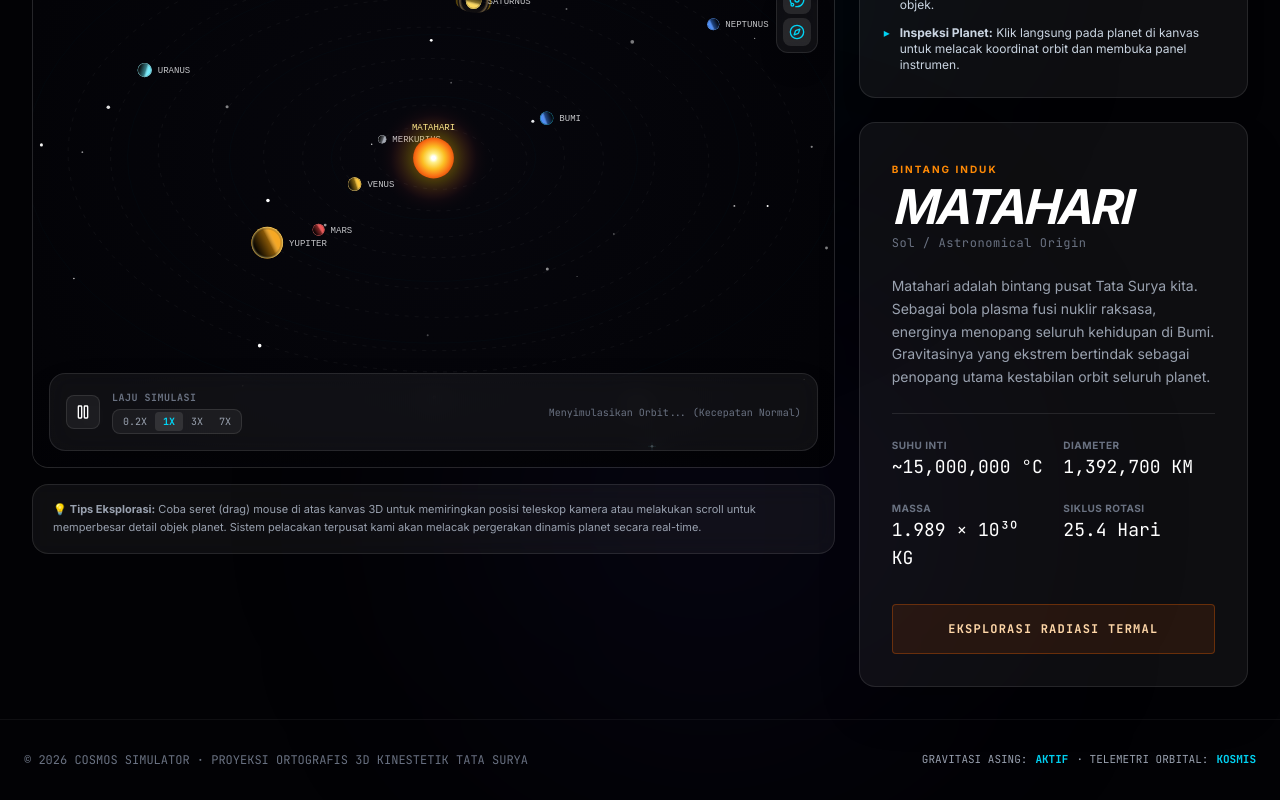
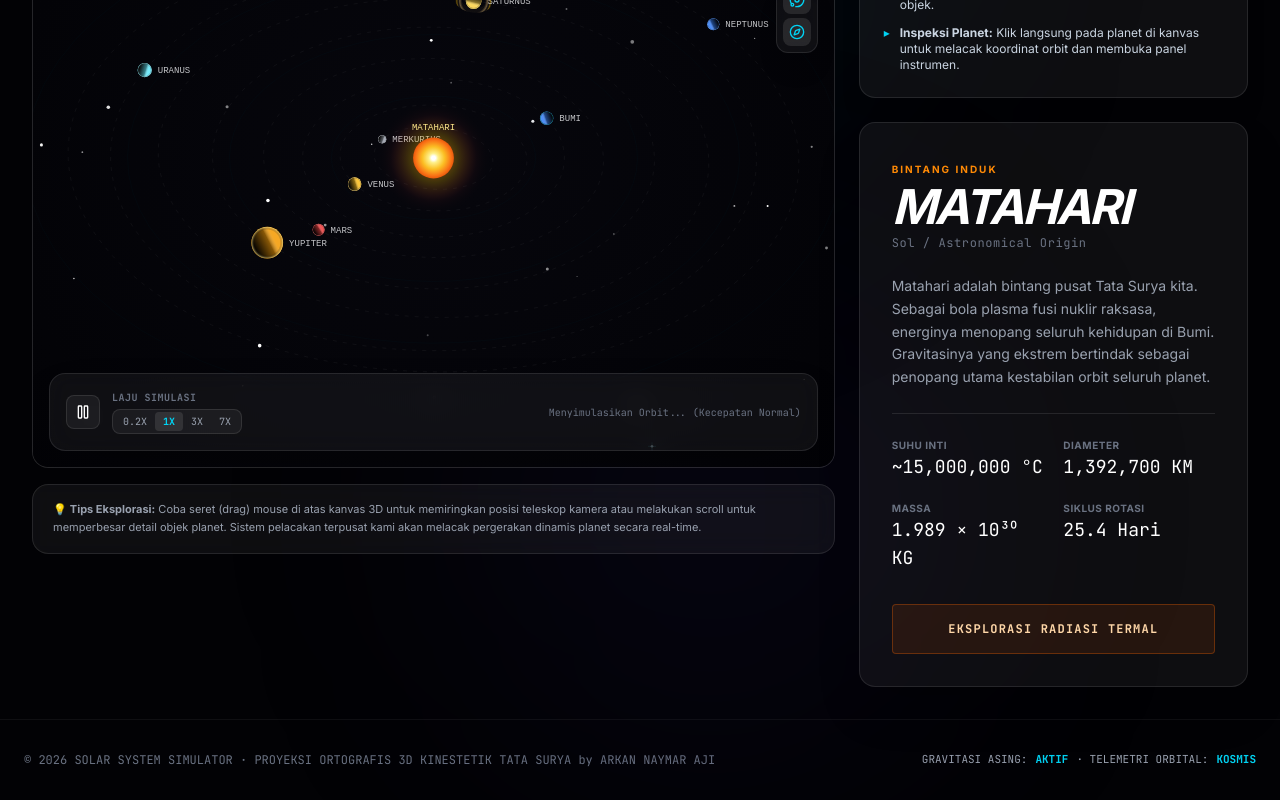
Before and after one commit to anyjtech/solarsystem-v1.2, a React (Vite) app: page / in a window 1280 px wide. Shown: the part 389-1189 px from the top of the page. Built offline with nearby package versions, Linux system fonts and the light colour scheme.

Commit message:
Update App.tsx

```diff
--- a/src/App.tsx
+++ b/src/App.tsx
@@ -161,7 +161,7 @@ export default function App() {
       <footer className="border-t border-white/5 bg-[#020205] py-8 px-6 text-center text-xs text-gray-500 font-mono select-none">
         <div className="max-w-7xl mx-auto flex flex-col sm:flex-row items-center justify-between gap-4">
           <span>
-            © 2026 COSMOS SIMULATOR · PROYEKSI ORTOGRAFIS 3D KINESTETIK TATA SURYA
+            © 2026 SOLAR SYSTEM SIMULATOR · PROYEKSI ORTOGRAFIS 3D KINESTETIK TATA SURYA by ARKAN NAYMAR AJI
           </span>
           <span className="flex items-center gap-2 text-[11px] text-gray-400">
             GRAVITASI ASING: <strong className="text-cyan-400">AKTIF</strong> · TELEMETRI ORBITAL: <strong className="text-cyan-400">KOSMIS</strong>
```
